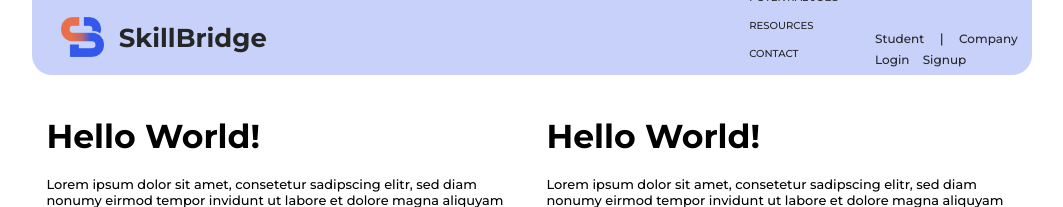
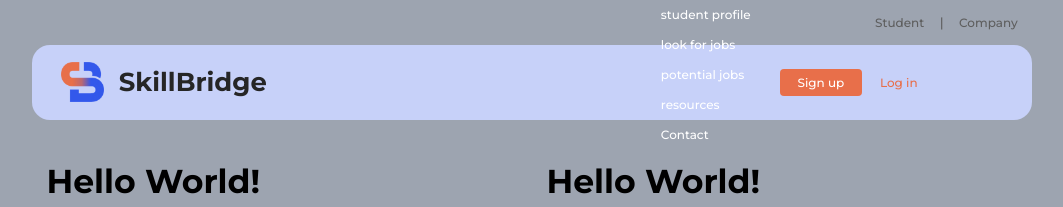
Before and after one commit to Akki-on-Rails/skill-bridge, a React (Create React App) app in the folder client/: page / in a window 1280 px wide. Shown: the top 207 px of the page, without its empty margins (108-1171 px from the left). Built offline with nearby package versions, Linux system fonts and the light colour scheme.

Commit message:
adding buttons and reorganizing all links in navbar

```diff
--- a/client/src/components/navbar.js
+++ b/client/src/components/navbar.js
@@ -25,6 +25,10 @@ const Navbar = () => {
 
   return (
     <nav className={styles.nav_wrapper}>
+      {/* here we need a switch/toggle */}
+      <div className={styles.user_switch}>
+        <a href="#">Student&emsp;</a> | <a href="#">&emsp;Company</a>
+      </div>
       <div className={styles.navigation}>
         <Link to="/">
           {" "}
@@ -33,26 +37,6 @@ const Navbar = () => {
             <h1>SkillBridge</h1>{" "}
           </div>
         </Link>
-        <button
-          className={styles.hamburger}
-          onClick={() => {
-            setIsNavExpanded(!isNavExpanded)
-          }}
-        >
-          {/* icon from heroicons.com */}
-          <svg
-            xmlns="http://www.w3.org/2000/svg"
-            className="h-6 w-6"
-            viewBox="0 0 20 20"
-            fill="#262626"
-          >
-            <path
-              fillRule="evenodd"
-              d="M3 5a1 1 0 011-1h12a1 1 0 110 2H4a1 1 0 01-1-1zM3 10a1 1 0 011-1h12a1 1 0 110 2H4a1 1 0 01-1-1zM9 15a1 1 0 011-1h6a1 1 0 110 2h-6a1 1 0 01-1-1z"
-              clipRule="evenodd"
-            />
-          </svg>
-        </button>
         <div
           className={
             isNavExpanded ? styles.navigation_expanded : styles.navigation_menu
@@ -76,13 +60,7 @@ const Navbar = () => {
             </li>
           </ul>
         </div>
-      </div>
-
         <div className={styles.login}>
-        {/* here we need a switch/toggle */}
-        <div className={styles.user_switch}>
-          <a href="#">Student&emsp;</a> | <a href="#">&emsp;Company</a>
-        </div>
           {/* here we need to insert user images dynamicly from DB */}
           {/* also we have to create a conditional: */}
           {/* if logged in show avatar and 'log out' */}
@@ -104,12 +82,34 @@ const Navbar = () => {
             )}
             {!user && (
               <div>
-              <Link to="/login"> Login</Link>
-              <Link to="/signup"> Signup</Link>
+                <Link to="/signup" className={buttons.btn_flat}> Sign up</Link>
+                <Link to="/login" className={styles.login_link}> Log in</Link>
               </div>
             )}
           </div>
         </div>
+        <button
+          className={styles.hamburger}
+          onClick={() => {
+            setIsNavExpanded(!isNavExpanded)
+          }}
+        >
+          {/* icon from heroicons.com */}
+          <svg
+            xmlns="http://www.w3.org/2000/svg"
+            className="h-6 w-6"
+            viewBox="0 0 20 20"
+            fill="#5E5E5E"
+          >
+            <path
+              fillRule="evenodd"
+              d="M3 5a1 1 0 011-1h12a1 1 0 110 2H4a1 1 0 01-1-1zM3 10a1 1 0 011-1h12a1 1 0 110 2H4a1 1 0 01-1-1zM9 15a1 1 0 011-1h6a1 1 0 110 2h-6a1 1 0 01-1-1z"
+              clipRule="evenodd"
+            />
+          </svg>
+        </button>
+      </div>
+
     </nav>
   )
 }
--- a/client/src/styles/App.scss
+++ b/client/src/styles/App.scss
@@ -9,7 +9,7 @@
 body {
   font-family: $body-font;
   box-sizing: border-box;
-	background-color: $c-background;
+	background-color: $c-gray-300;
   flex-grow: 1;
   max-width: 1000px;
   display: flex;
--- a/client/src/styles/buttons.module.scss
+++ b/client/src/styles/buttons.module.scss
@@ -2,10 +2,10 @@
 @import '../styles/fonts.module.scss';
 
 .btn_flat {
-  color: $c-background;
+  color: $c-text-contrast;
   padding: 6px 18px;
   border-radius: 4px;
-  background: $c-primary;
+  background: $c-contrast;
   transition: background 0.3s ease;
   white-space: nowrap;
   cursor: pointer;
@@ -13,12 +13,12 @@
 }
 
 .btn_flat:hover {
-  background: $c-secondary;
-  color: $c-background;
+  background: $c-contrast-warn-hover;
+  color: $c-text-contrast;
 }
 
 .btn_flat_light {
-  color: $c-background;
+  color: $c-text;
   padding: 6px 18px;
   border-radius: 4px;
   background: $c-secondary;
--- a/client/src/styles/colors.module.scss
+++ b/client/src/styles/colors.module.scss
@@ -11,6 +11,7 @@ $c-contrast-50: #F1A993;
 $c-contrast-25: #F8D3C9;
 
 $c-contrast-warn: #B53C17;
+$c-contrast-warn-hover: #CC441A;
 $c-contrast-warn-2: #F8D3C9;
 
 // Background colors:
--- a/client/src/styles/components/navbar.module.scss
+++ b/client/src/styles/components/navbar.module.scss
@@ -6,61 +6,64 @@
 }
 
 .nav_wrapper {
-  height: 75px;
   width: 100%;
-  background-color: $c-tertiary;
-  color: $c-text;
-  border-radius: 0 0 20px 20px;
-  display: flex;
-  align-items: flex-end;
-  justify-content: space-between;
-}
-
-.navigation a {
-  text-transform: uppercase;
-  font-size: .7rem;
   color: $c-text;
 }
 
+.user_switch {
+  text-align: right;
+  margin: 1rem;
+  color: $c-text-second;
+  a {
+    color: $c-text-second;
+  }
+  a:hover, a:active {
+    color: $c-text;
+    font-weight: 600;
+  }
+}
+
+.navigation{
+  height: 75px;
+  background-color: $c-tertiary;
+  border-radius: 18px;
+  display: flex;
+  align-items: center;
+  justify-content: space-between;
+  position: relative;
+}
+
+// .navigation a {
+//   text-transform: uppercase;
+//   font-size: .7rem;
+//   color: $c-text;
+// }
+
 .login {
   margin-right: 1rem;
-  padding-bottom: 8px;
-  a {
-    color: $c-text;
-  }
-  a:hover {
-    color: $c-contrast;
-    font-weight: 700;
-  }
+  // padding-bottom: 8px;
 }
 
 .user_comp {
   display: flex;
   align-items: center;
+  font-weight: 500;
 }
 
-.user_comp a {
-  margin-right: 10px;
-  height: 100%;
-}
+.user_comp .login_link {
+  margin-right: 100px;
+  margin-left: 1rem;
+  color: $c-contrast;
+  }
 
-.user_switch {
-  text-align: center;
-  margin-bottom: 5px;
-}
-
-.navigation {
-  // width: 100%;
-  display: flex;
-  align-items: flex-end;
-  position: relative;
-  flex-grow: 1;
-}
+.user_comp .login_link:hover {
+  color: $c-contrast-warn;
+  font-weight: 600;
+  }
 
 .brand_name {
   color: $c-text;
   margin-left: 1rem;
-  padding: .5rem 0rem;
   text-transform: none;
   display: flex;
   align-items: center;
@@ -68,12 +71,11 @@
 
 .brand_name img {
   height: 40px;
-  margin: 0 1rem .5rem;
+  margin: 0 1rem;
 }
 
 .brand_name h1 {
   font-size: 1.8rem;
-  margin-bottom: .3rem;
 }
 .navigation_menu {
   margin-left: auto;
@@ -122,7 +124,7 @@
 // positions the icon to the right and center aligns it vertically
   position: absolute;
   top: 50%;
-  right: 25px;
+  right: .5rem;
   transform: translateY(-50%);
   display: none;
 }
@@ -141,8 +143,8 @@
   .navigation_expanded ul {
     // navigation menu is positioned to start 60px from the top of the document (which is directly below the navbar)
     position: absolute;
-    top: 72px;
-    right: -135px;
+    top: 80px;
+    right: 1rem;
     // stacks the li tags vertically
     flex-direction: column;
    // makes menu span full height and width
```
Lines whose indentation alone changed are shown as unchanged.
